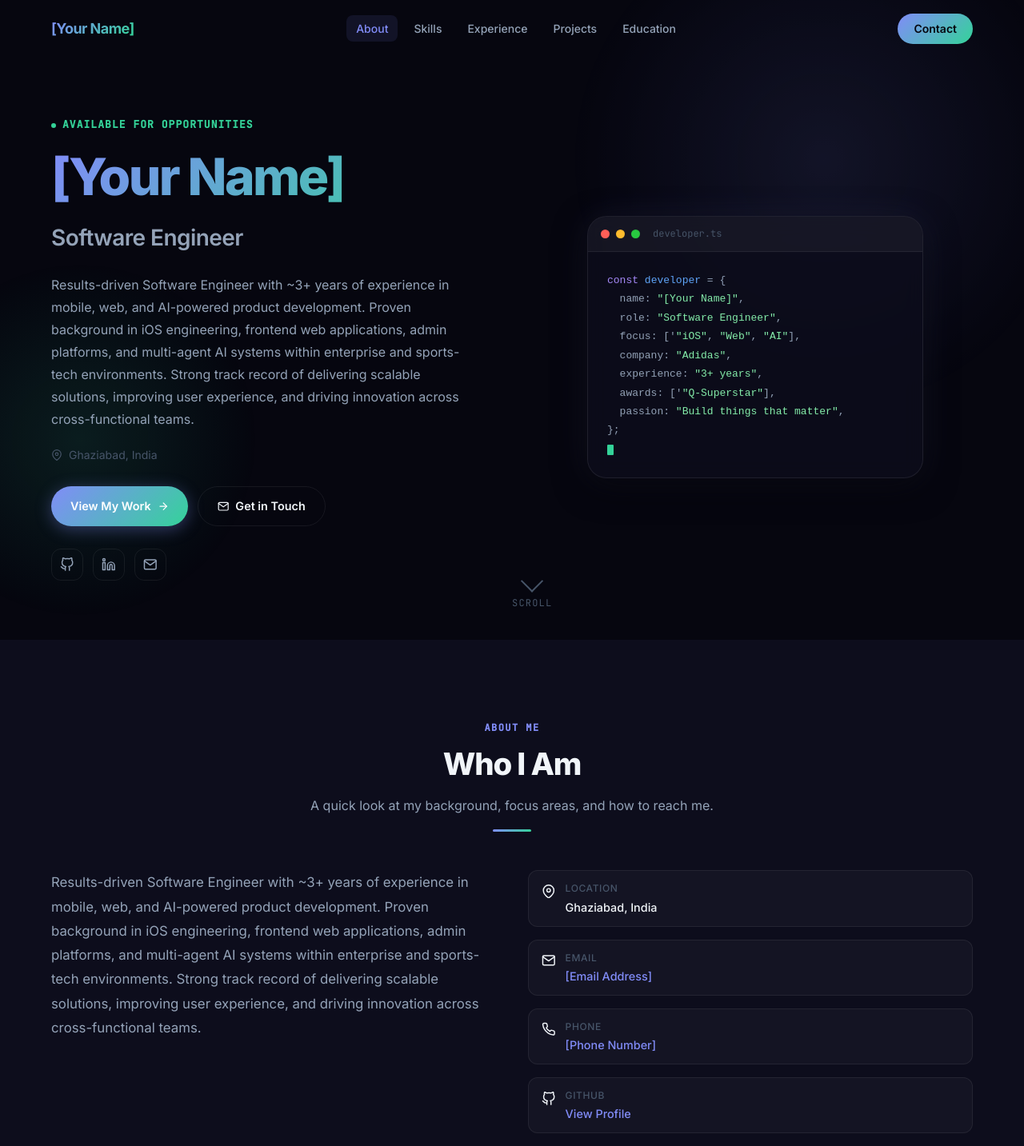
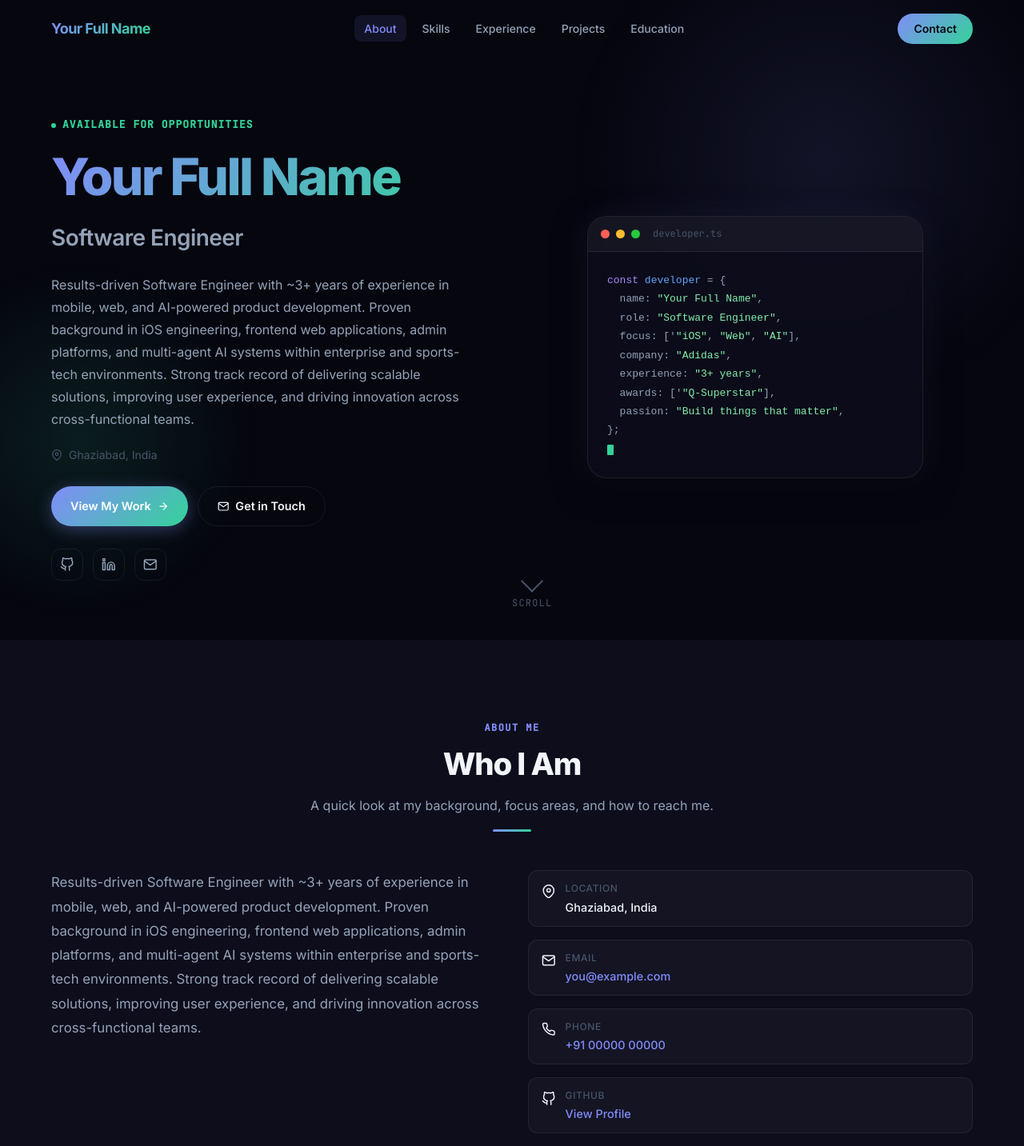
Before and after one commit to rajadi00000/Portfolio, a React (Vite) app: page / in a window 1280 px wide. Shown: the top 1433 px of the page at 80% size. Built offline with nearby package versions, Linux system fonts and the light colour scheme.

Commit message:
feat: add environment variables for personal info and update portfolio data structure

```diff
--- a/src/data/portfolio.ts
+++ b/src/data/portfolio.ts
@@ -16,18 +16,19 @@
 } from '@/types';
 
 // ─── Personal Info ────────────────────────────────────────────────────────────
+// Values are read from VITE_* environment variables (see .env.local / .env.example).
+// Fallback strings are shown in development if the variable is not set.
 
 export const personal: PersonalInfo = {
-  name: '[Your Name]',
-  title: 'Software Engineer',
-  tagline: 'Building for iOS · Web · AI',
-  summary:
-    'Results-driven Software Engineer with ~3+ years of experience in mobile, web, and AI-powered product development. Proven background in iOS engineering, frontend web applications, admin platforms, and multi-agent AI systems within enterprise and sports-tech environments. Strong track record of delivering scalable solutions, improving user experience, and driving innovation across cross-functional teams.',
-  location: 'Ghaziabad, India',
-  email: '[Email Address]',
-  phone: '[Phone Number]',
-  linkedin: '[LinkedIn URL]',
-  github: '[GitHub URL]',
+  name:     import.meta.env.VITE_NAME     || '[Your Name]',
+  title:    import.meta.env.VITE_TITLE    || 'Software Engineer',
+  tagline:  import.meta.env.VITE_TAGLINE  || 'Building for iOS · Web · AI',
+  summary:  import.meta.env.VITE_SUMMARY  || '',
+  location: import.meta.env.VITE_LOCATION || 'India',
+  email:    import.meta.env.VITE_EMAIL    || 'you@example.com',
+  phone:    import.meta.env.VITE_PHONE    || '',
+  linkedin: import.meta.env.VITE_LINKEDIN || '#',
+  github:   import.meta.env.VITE_GITHUB   || '#',
 };
 
 // ─── Skills ───────────────────────────────────────────────────────────────────
```
Also changed, not shown: src/vite-env.d.ts (added, +21 -0 lines), 2 other files (tests, documents, lock files or other folders).
